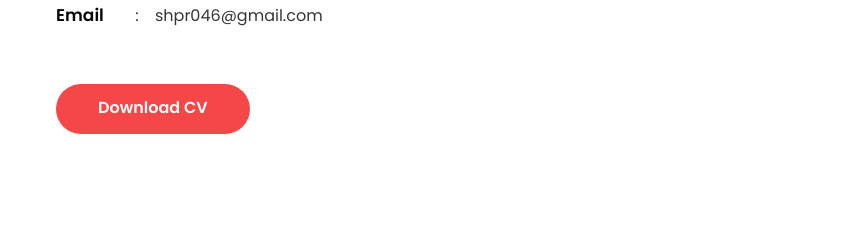
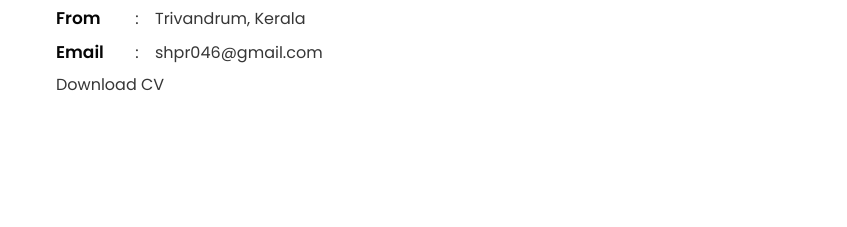
Before and after one commit to NIKHILPS7/MY-Websit, a plain HTML site: page index.html in a window 1280 px wide. Shown: the part 2933-3160 px from the top of the page, 433-1280 px from the left. Drawn offline with Linux system fonts and the light colour scheme; files whose address does not match are found by name.

Commit message:
Update index.html

```diff
--- a/index.html
+++ b/index.html
@@ -167,7 +167,7 @@ Author URL: http://w3layouts.com
                             </li>
                         </ul>
                     </div>
-                    <a src="C:\templates\biodata-starter_Free13-08-2021_451197669\cv\NIKHIL PS.pdf" class="btn btn-style mt-5">Download CV</a>
+                    <a src="C:\templates\biodata-starter_Free13-08-2021_451197669\cv\NIKHIL PS.pdf" download>Download CV</a>
                 </div>
             </div>
         </div>
```
